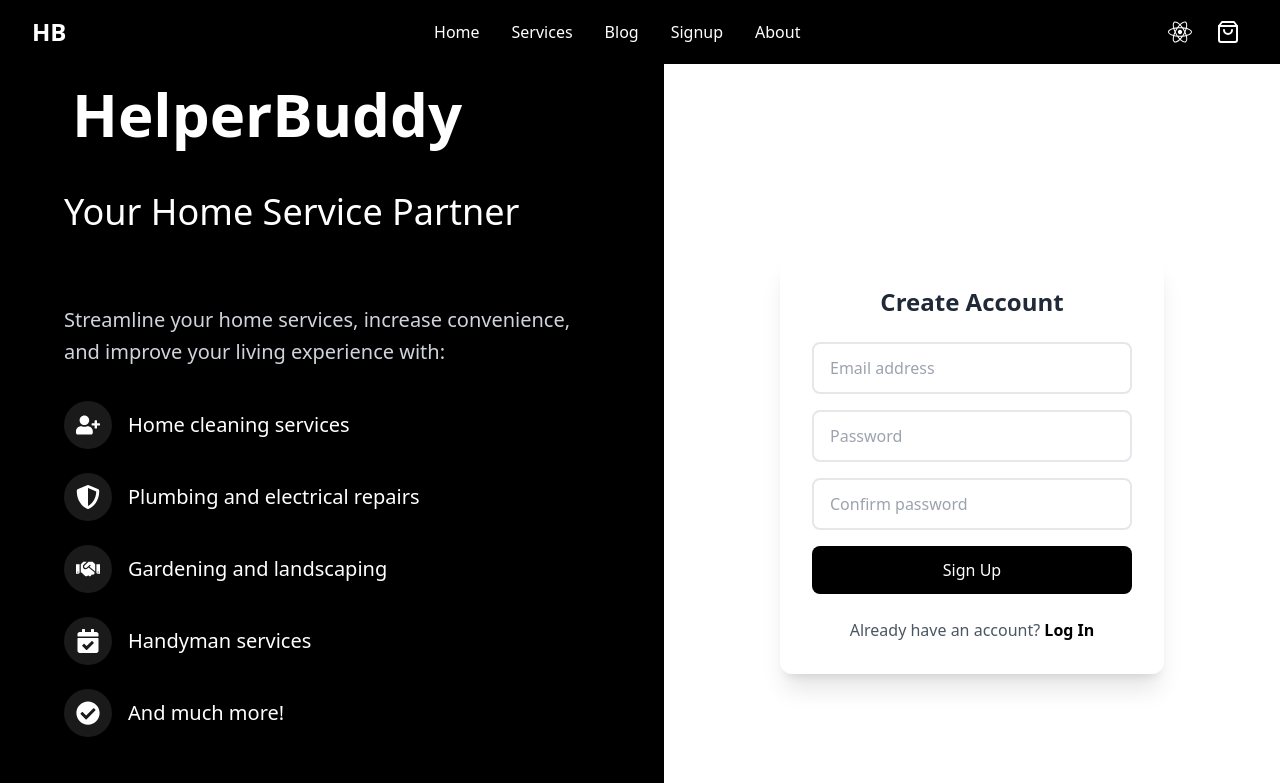
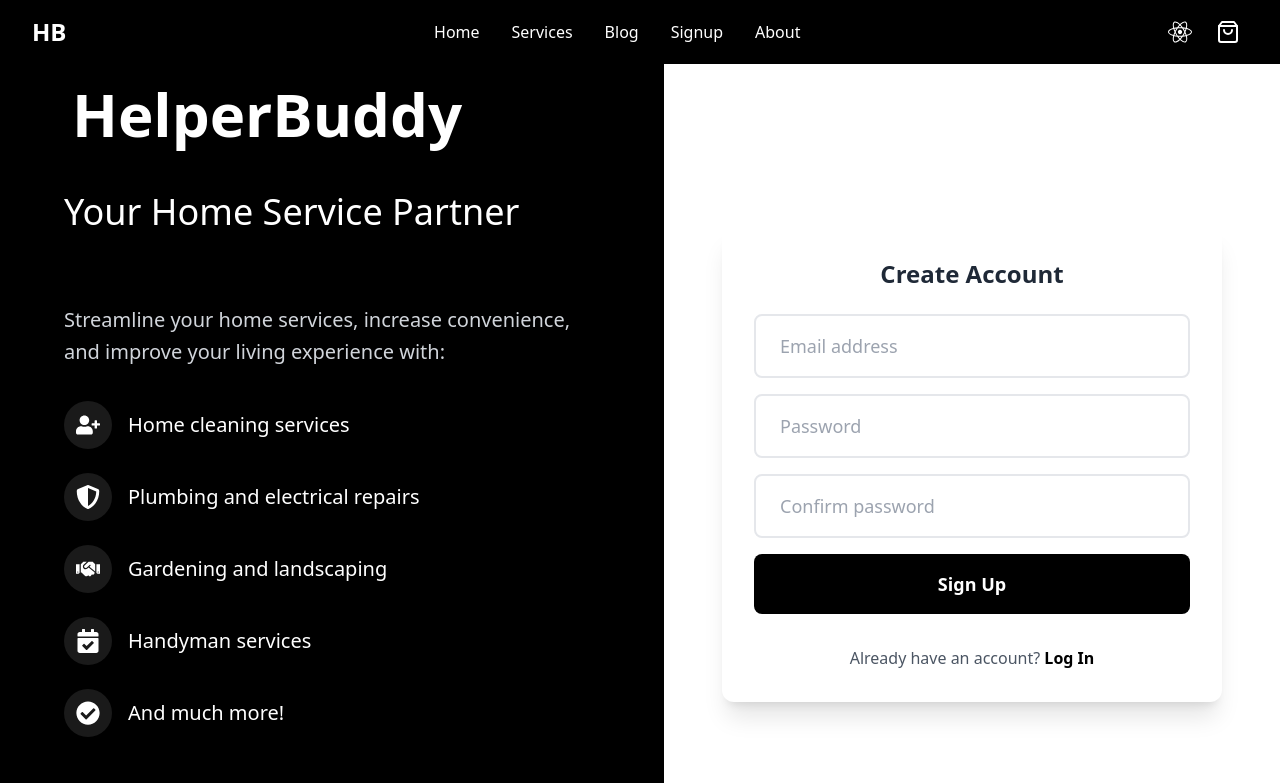
Before and after one commit to vivek98ji/nishit_parmar, a Next.js app: page /components/signup-page/signuppage/signup in a window 1280 px wide. Shown: the top 783 px of the page. Built offline with nearby package versions, Linux system fonts and the light colour scheme.

Commit message:
style :search bar

```diff
--- a/src/pages/components/common/SearchBar.tsx
+++ b/src/pages/components/common/SearchBar.tsx
@@ -17,9 +17,8 @@ const SearchBar: React.FC<SearchBarProps> = ({
     onBlur
 }) => {
     return (
-        <div className="p-4 bg-gradient-to-r from-gray-50 to-white rounded-xl shadow-lg mb-6 transition-all duration-300 hover:shadow-xl">
-            <div className="max-w-3xl mx-auto relative">
-                <div className="relative flex items-center group">
+        <div className="w-full relative">
+            <div className="relative flex items-center group w-full">
                 <div className="absolute left-4 text-gray-400 transition-transform duration-300 group-hover:scale-110">
                     <FaSearch className="w-5 h-5" />
                 </div>
@@ -30,11 +29,11 @@ const SearchBar: React.FC<SearchBarProps> = ({
                     onChange={(e) => setSearchQuery(e.target.value)}
                     onFocus={onFocus}
                     onBlur={onBlur}
-                        className="w-full pl-14 pr-6 py-4 bg-white border-2 border-transparent
+                    className="w-full pl-14 pr-6 py-4 bg-white border-2 border-gray-300
                              rounded-full text-gray-700 placeholder-gray-400 text-lg
                              transition-all duration-300 ease-in-out
                              focus:outline-none focus:border-black focus:ring-2 focus:ring-black/5
-                                 hover:border-gray-300 hover:shadow-md"
+                             hover:border-gray-400 hover:shadow-md"
                 />
                 {searchQuery && (
                     <button
@@ -47,7 +46,6 @@ const SearchBar: React.FC<SearchBarProps> = ({
                 )}
             </div>
         </div>
-        </div>
     );
 };
 
--- a/src/pages/components/signup-page/signuppage/signup.tsx
+++ b/src/pages/components/signup-page/signuppage/signup.tsx
@@ -157,57 +157,57 @@ const Signup: React.FC = () => {
 
 
       {/* Right Side */}
-      <div className="flex-1 bg-white p-10 flex flex-col justify-center items-center">
-        <div className="bg-white p-8 rounded-xl shadow-xl w-96">
+      <div className="flex-1 bg-white p-10 flex flex-col justify-center items-center w-full">
+        <div className="bg-white p-8 rounded-xl shadow-xl w-full max-w-[500px]">
           {step === 1 ? (
             <>
               <h2 className="text-2xl font-bold mb-6 text-center text-gray-800">Create Account</h2>
-              <form onSubmit={handleSubmit} className="space-y-4">
-                <div>
+              <form onSubmit={handleSubmit} className="space-y-4 w-full">
+                <div className="w-full">
                   <input
                     type="email"
                     name="email"
                     placeholder="Email address"
                     value={formData.email}
                     onChange={handleInputChange}
-                    className="w-full px-4 py-3 rounded-lg border-2 border-gray-200 focus:border-black focus:ring-2 focus:ring-black/5 transition-all"
+                    className="w-full px-6 py-4 rounded-lg border-2 border-gray-200 focus:border-black focus:ring-2 focus:ring-black/5 transition-all text-lg"
                   />
                   {errors.email && <p className="text-red-500 text-sm mt-1">{errors.email}</p>}
                 </div>
 
-                <div>
+                <div className="w-full">
                   <input
                     type="password"
                     name="password"
                     placeholder="Password"
                     value={formData.password}
                     onChange={handleInputChange}
-                    className="w-full px-4 py-3 rounded-lg border-2 border-gray-200 focus:border-black focus:ring-2 focus:ring-black/5 transition-all"
+                    className="w-full px-6 py-4 rounded-lg border-2 border-gray-200 focus:border-black focus:ring-2 focus:ring-black/5 transition-all text-lg"
                   />
                   {errors.password && <p className="text-red-500 text-sm mt-1">{errors.password}</p>}
                 </div>
 
-                <div>
+                <div className="w-full">
                   <input
                     type="password"
                     name="confirmPassword"
                     placeholder="Confirm password"
                     value={formData.confirmPassword}
                     onChange={handleInputChange}
-                    className="w-full px-4 py-3 rounded-lg border-2 border-gray-200 focus:border-black focus:ring-2 focus:ring-black/5 transition-all"
+                    className="w-full px-6 py-4 rounded-lg border-2 border-gray-200 focus:border-black focus:ring-2 focus:ring-black/5 transition-all text-lg"
                   />
                   {errors.confirmPassword && <p className="text-red-500 text-sm mt-1">{errors.confirmPassword}</p>}
                 </div>
 
                 <button
                   type="submit"
-                  className="w-full bg-black text-white py-3 rounded-lg hover:bg-gray-800 transition-all duration-300 transform hover:scale-[1.02]"
+                  className="w-full bg-black text-white py-4 rounded-lg hover:bg-gray-800 transition-all duration-300 transform hover:scale-[1.02] text-lg font-semibold"
                 >
                   Sign Up
                 </button>
               </form>
 
-              <div className="mt-6 text-center">
+              <div className="mt-8 text-center">
                 <p className="text-gray-600">
                   Already have an account?{" "}
                   <button
@@ -222,17 +222,17 @@ const Signup: React.FC = () => {
           ) : (
             <>
               <h2 className="text-2xl font-bold mb-6 text-center text-gray-800">Verify Email</h2>
-              <div className="space-y-4">
+              <div className="space-y-4 w-full">
                 <input
                   type="text"
                   placeholder="Enter OTP"
                   value={otp}
                   onChange={(e) => setOtp(e.target.value)}
-                  className="w-full px-4 py-3 rounded-lg border-2 border-gray-200 focus:border-black focus:ring-2 focus:ring-black/5 transition-all"
+                  className="w-full px-6 py-4 rounded-lg border-2 border-gray-200 focus:border-black focus:ring-2 focus:ring-black/5 transition-all text-lg"
                 />
                 <button
                   onClick={verifyOTP}
-                  className="w-full bg-black text-white py-3 rounded-lg hover:bg-gray-800 transition-all duration-300 transform hover:scale-[1.02]"
+                  className="w-full bg-black text-white py-4 rounded-lg hover:bg-gray-800 transition-all duration-300 transform hover:scale-[1.02] text-lg font-semibold"
                 >
                   Verify OTP
                 </button>
```
Lines whose indentation alone changed are shown as unchanged.
